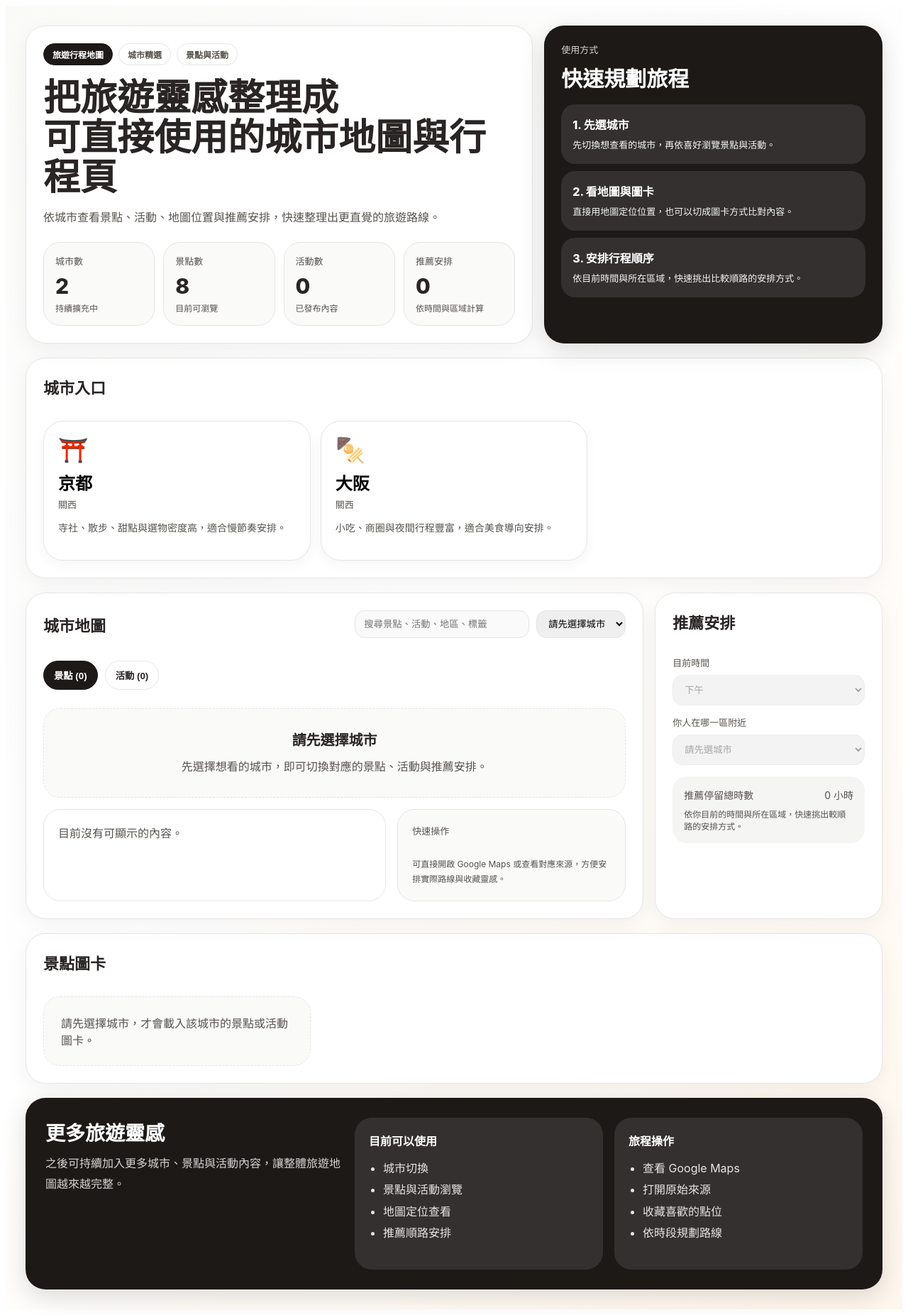
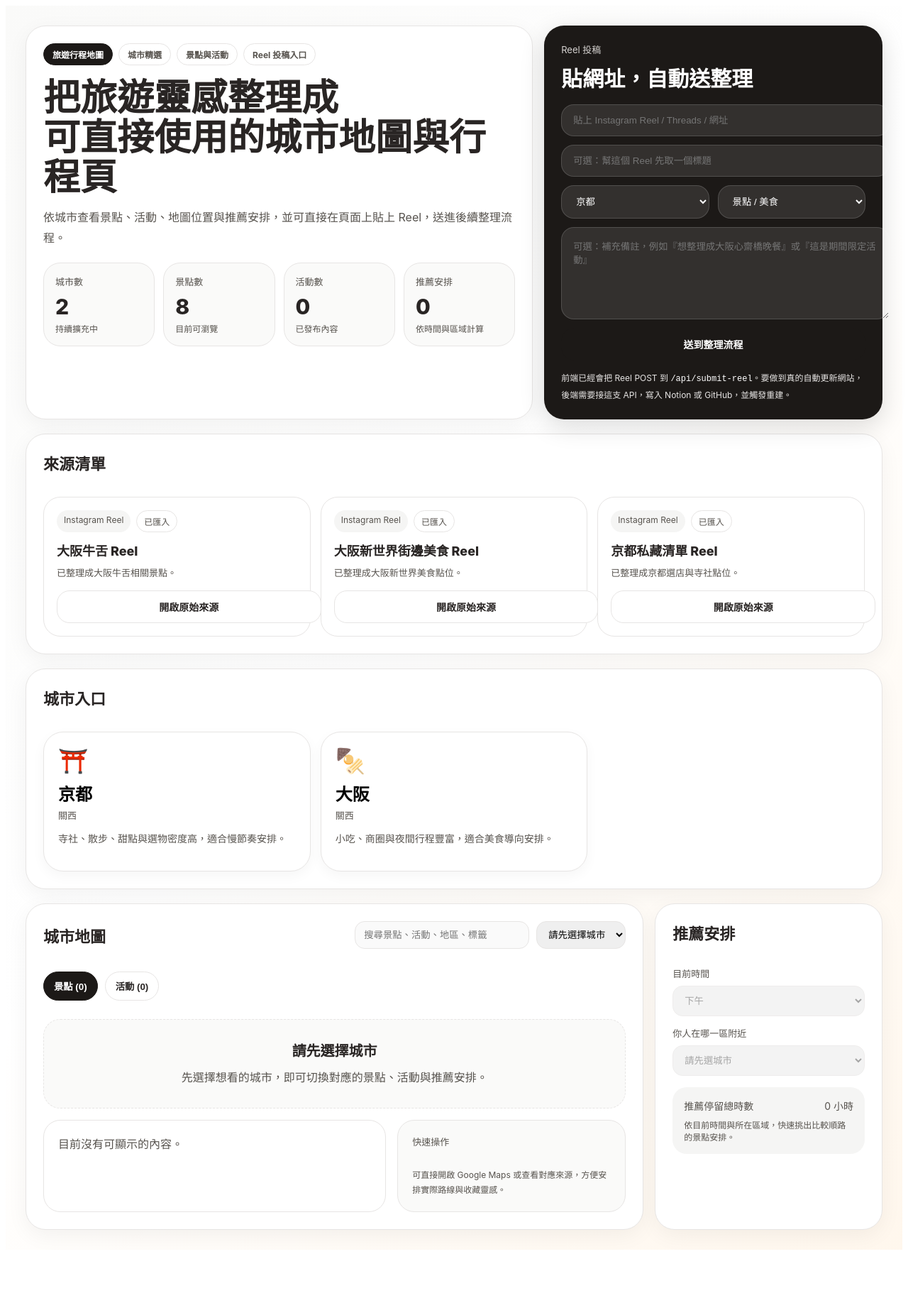
Before and after one commit to coolbeardcool-lang/travel-reels-trip-planner, a React (Vite) app: page / in a window 1280 px wide. Shown: the whole page at 71% size. After the commit the page ends 1769 px from the top, so only its background shows below. Built offline with nearby package versions, Linux system fonts and the light colour scheme.

Commit message:
Update App.jsx

```diff
--- a/src/App.jsx
+++ b/src/App.jsx
@@ -12,12 +12,14 @@ const BASE_URL = (() => {
       return import.meta.env.BASE_URL;
     }
   } catch (_error) {
-    // ignore and fall back below
+    // ignore
   }
   return "/";
 })();
 
+const SUBMIT_API_PATH = `${BASE_URL}api/submit-reel`;
 const CONTENT_MODES = ["spots", "events"];
+const REEL_TYPES = ["spot", "event"];
 
 const CITY_INDEX_SEED = [
   {
@@ -45,16 +47,25 @@ const SOURCES_SEED = [
     id: "src-osaka-gyutan",
     title: "大阪牛舌 Reel",
     url: "https://www.instagram.com/reel/DWOiXYxkf97/",
+    platform: "Instagram Reel",
+    status: "已匯入",
+    note: "已整理成大阪牛舌相關景點。",
   },
   {
     id: "src-osaka-shinsekai-food",
     title: "大阪新世界街邊美食 Reel",
     url: "https://www.instagram.com/reel/DV_M4ayDcf-/",
+    platform: "Instagram Reel",
+    status: "已匯入",
+    note: "已整理成大阪新世界美食點位。",
   },
   {
     id: "src-kyoto-hidden-list",
     title: "京都私藏清單 Reel",
     url: "https://www.instagram.com/reel/DWWQYkuAfHD/",
+    platform: "Instagram Reel",
+    status: "已匯入",
+    note: "已整理成京都選店與寺社點位。",
   },
 ];
 
@@ -66,7 +77,7 @@ const SPOTS_SEED = [
     area: "心齋橋",
     name: "吉次牛舌（分店待確認）",
     category: "餐廳",
-    description: "依 Reel 內容先建為大阪心齋橋區的牛舌名店。適合安排在晚餐時段，主打職人炭烤牛舌。",
+    description: "依 Reel 內容先建為大阪心齋橋區的牛舌名店。適合安排在晚餐時段。",
     sourceId: "src-osaka-gyutan",
     sourceTitle: "大阪牛舌 Reel",
     sourceUrl: "https://www.instagram.com/reel/DWOiXYxkf97/",
@@ -235,6 +246,12 @@ const COLORS = {
   accent: "#f97316",
   warningBg: "#fff7ed",
   warningText: "#c2410c",
+  successBg: "#ecfdf5",
+  successText: "#166534",
+  errorBg: "#fef2f2",
+  errorText: "#991b1b",
+  infoBg: "#eff6ff",
+  infoText: "#1d4ed8",
 };
 
 const CATEGORY_THEME = {
@@ -312,6 +329,9 @@ function normalizeSource(source, index) {
     id: source.id || `source-${index}`,
     title: source.title || "未命名來源",
     url: source.url || "",
+    platform: source.platform || "手動新增",
+    status: source.status || "待整理",
+    note: source.note || "",
   };
 }
 
@@ -503,7 +523,7 @@ function SectionCard({ children, title, right }) {
   );
 }
 
-function PrimaryButton({ children, href, secondary = false, block = false }) {
+function PrimaryButton({ children, href, secondary = false, block = false, onClick, type = "button", disabled = false }) {
   const style = {
     display: block ? "flex" : "inline-flex",
     width: block ? "100%" : undefined,
@@ -514,16 +534,23 @@ function PrimaryButton({ children, href, secondary = false, block = false }) {
     padding: "12px 16px",
     textDecoration: "none",
     border: secondary ? `1px solid ${COLORS.border}` : `1px solid ${COLORS.primary}`,
-    background: secondary ? "#ffffff" : COLORS.primary,
-    color: secondary ? COLORS.text : "#ffffff",
+    background: disabled ? COLORS.primarySoft : secondary ? "#ffffff" : COLORS.primary,
+    color: disabled ? COLORS.subtext : secondary ? COLORS.text : "#ffffff",
     fontWeight: 700,
     fontSize: 14,
-    cursor: "pointer",
+    cursor: disabled ? "not-allowed" : "pointer",
   };
+  if (href) {
+    return (
+      <a href={href} target="_blank" rel="noreferrer" style={style}>
+        {children}
+      </a>
+    );
+  }
   return (
-    <a href={href} target="_blank" rel="noreferrer" style={style}>
+    <button type={type} onClick={onClick} disabled={disabled} style={style}>
       {children}
-    </a>
+    </button>
   );
 }
 
@@ -629,6 +656,14 @@ export default function TravelReelsTripPlanner() {
   const [favorites, setFavorites] = useState([]);
   const [selectedCategories, setSelectedCategories] = useState([]);
   const [activeItemId, setActiveItemId] = useState(null);
+  const [reloadKey, setReloadKey] = useState(0);
+  const [submitUrl, setSubmitUrl] = useState("");
+  const [submitTitle, setSubmitTitle] = useState("");
+  const [submitType, setSubmitType] = useState("spot");
+  const [submitCitySlug, setSubmitCitySlug] = useState("kyoto");
+  const [submitNotes, setSubmitNotes] = useState("");
+  const [submitStatus, setSubmitStatus] = useState({ kind: "idle", message: "" });
+  const [isSubmitting, setIsSubmitting] = useState(false);
   const isMobile = useResponsiveColumns();
 
   const hasCitySelected = selectedCitySlug !== "unselected";
@@ -647,7 +682,7 @@ export default function TravelReelsTripPlanner() {
     return () => {
       cancelled = true;
     };
-  }, []);
+  }, [reloadKey]);
 
   useEffect(() => {
     let cancelled = false;
@@ -692,7 +727,7 @@ export default function TravelReelsTripPlanner() {
     return () => {
       cancelled = true;
     };
-  }, [selectedCitySlug, selectedContentMode, hasCitySelected, cityIndex]);
+  }, [selectedCitySlug, selectedContentMode, hasCitySelected, cityIndex, reloadKey]);
 
   const selectedCity = useMemo(() => cityIndex.find((city) => city.slug === selectedCitySlug) || null, [cityIndex, selectedCitySlug]);
 
@@ -754,6 +789,72 @@ export default function TravelReelsTripPlanner() {
     setFavorites((prev) => (prev.includes(id) ? prev.filter((item) => item !== id) : [...prev, id]));
   }
 
+  async function handleSubmitReel(event) {
+    event.preventDefault();
+    const cleanUrl = submitUrl.trim();
+    if (!cleanUrl) {
+      setSubmitStatus({ kind: "error", message: "請先貼上 Reel 或網址。" });
+      return;
+    }
+
+    setIsSubmitting(true);
+    setSubmitStatus({ kind: "loading", message: "正在送出，若 API 已接好，會把 Reel 送到整理流程。" });
+
+    try {
+      const response = await fetch(SUBMIT_API_PATH, {
+        method: "POST",
+        headers: { "Content-Type": "application/json" },
+        body: JSON.stringify({
+          url: cleanUrl,
+          title: submitTitle.trim(),
+          type: submitType,
+          citySlug: normalizeCitySlugValue(submitCitySlug),
+          notes: submitNotes.trim(),
+        }),
+      });
+
+      let payload = {};
+      const text = await response.text();
+      if (text) {
+        try {
+          payload = JSON.parse(text);
+        } catch (_error) {
+          payload = { raw: text };
+        }
+      }
+
+      if (!response.ok) {
+        const message = payload?.message || `送出失敗，HTTP ${response.status}`;
+        throw new Error(message);
+      }
+
+      setSubmitStatus({
+        kind: "success",
+        message: payload?.message || "已送出 Reel。若後端已接 Notion / GitHub workflow，網站會在整理完成後自動更新。",
+      });
+      setSubmitUrl("");
+      setSubmitTitle("");
+      setSubmitNotes("");
+      setSelectedCitySlug(normalizeCitySlugValue(submitCitySlug) || selectedCitySlug);
+      setReloadKey((value) => value + 1);
+    } catch (error) {
+      setSubmitStatus({
+        kind: "error",
+        message: error instanceof Error
+          ? `${error.message}。目前前端已經接到投稿 API，但還需要把 /api/submit-reel 後端接上，才能真的自動寫入 Notion 並重建網站。`
+          : "送出失敗。",
+      });
+    } finally {
+      setIsSubmitting(false);
+    }
+  }
+
+  const submitStatusStyle = submitStatus.kind === "success"
+    ? { background: COLORS.successBg, color: COLORS.successText }
+    : submitStatus.kind === "error"
+      ? { background: COLORS.errorBg, color: COLORS.errorText }
+      : { background: COLORS.infoBg, color: COLORS.infoText };
+
   return (
     <div style={{ minHeight: "100vh", background: COLORS.pageBg, color: COLORS.text, fontFamily: 'Inter, system-ui, -apple-system, BlinkMacSystemFont, "Segoe UI", sans-serif' }}>
       <div style={{ maxWidth: 1280, margin: "0 auto", padding: isMobile ? 16 : 28 }}>
@@ -763,6 +864,7 @@ export default function TravelReelsTripPlanner() {
               <span style={{ ...chipStyle("景點"), background: COLORS.primary, color: "#ffffff", borderColor: COLORS.primary }}>旅遊行程地圖</span>
               <span style={{ ...chipStyle("寺社"), background: "#ffffff", color: COLORS.subtext, border: `1px solid ${COLORS.border}` }}>城市精選</span>
               <span style={{ ...chipStyle("逛街"), background: "#ffffff", color: COLORS.subtext, border: `1px solid ${COLORS.border}` }}>景點與活動</span>
+              <span style={{ ...chipStyle("活動"), background: "#ffffff", color: COLORS.subtext, border: `1px solid ${COLORS.border}` }}>Reel 投稿入口</span>
             </div>
             <div style={{ marginTop: 18 }}>
               <h1 style={{ margin: 0, fontSize: isMobile ? 30 : 52, lineHeight: 1.08, fontWeight: 900 }}>
@@ -771,7 +873,7 @@ export default function TravelReelsTripPlanner() {
                 可直接使用的城市地圖與行程頁
               </h1>
               <p style={{ marginTop: 14, maxWidth: 820, color: COLORS.subtext, fontSize: 16, lineHeight: 1.8 }}>
-                依城市查看景點、活動、地圖位置與推薦安排，快速整理出更直覺的旅遊路線。
+                依城市查看景點、活動、地圖位置與推薦安排，並可直接在頁面上貼上 Reel，送進後續整理流程。
               </p>
             </div>
             <div style={{ display: "grid", gridTemplateColumns: isMobile ? "1fr 1fr" : "repeat(4, 1fr)", gap: 12, marginTop: 20 }}>
@@ -783,23 +885,76 @@ export default function TravelReelsTripPlanner() {
           </SectionCard>
 
           <div style={{ background: COLORS.primary, color: "#ffffff", borderRadius: 28, padding: 24, boxShadow: "0 10px 35px rgba(0,0,0,0.14)" }}>
-            <div style={{ fontSize: 13, color: "#d6d3d1" }}>使用方式</div>
-            <div style={{ marginTop: 8, fontSize: 30, fontWeight: 900 }}>快速規劃旅程</div>
-            <div style={{ marginTop: 16, display: "grid", gap: 10 }}>
-              <div style={{ borderRadius: 20, background: "rgba(255,255,255,0.10)", padding: 16 }}>
-                <div style={{ fontWeight: 800 }}>1. 先選城市</div>
-                <div style={{ marginTop: 6, fontSize: 13, lineHeight: 1.7, color: "#f5f5f4" }}>先切換想查看的城市，再依喜好瀏覽景點與活動。</div>
+            <div style={{ fontSize: 13, color: "#d6d3d1" }}>Reel 投稿</div>
+            <div style={{ marginTop: 8, fontSize: 30, fontWeight: 900 }}>貼網址，自動送整理</div>
+            <form onSubmit={handleSubmitReel} style={{ marginTop: 16, display: "grid", gap: 12 }}>
+              <input
+                value={submitUrl}
+                onChange={(e) => setSubmitUrl(e.target.value)}
+                placeholder="貼上 Instagram Reel / Threads / 網址"
+                style={{ width: "100%", borderRadius: 18, border: "1px solid rgba(255,255,255,0.15)", background: "rgba(255,255,255,0.10)", color: "#ffffff", padding: "14px 16px", outline: "none" }}
+              />
+              <input
+                value={submitTitle}
+                onChange={(e) => setSubmitTitle(e.target.value)}
+                placeholder="可選：幫這個 Reel 先取一個標題"
+                style={{ width: "100%", borderRadius: 18, border: "1px solid rgba(255,255,255,0.15)", background: "rgba(255,255,255,0.10)", color: "#ffffff", padding: "14px 16px", outline: "none" }}
+              />
+              <div style={{ display: "grid", gap: 12, gridTemplateColumns: isMobile ? "1fr" : "1fr 1fr" }}>
+                <select value={submitCitySlug} onChange={(e) => setSubmitCitySlug(e.target.value)} style={{ borderRadius: 18, border: "1px solid rgba(255,255,255,0.15)", background: "rgba(255,255,255,0.10)", color: "#ffffff", padding: "14px 16px", outline: "none" }}>
+                  {cityIndex.map((city) => (
+                    <option key={city.slug} value={city.slug} style={{ color: COLORS.text }}>
+                      {city.label}
+                    </option>
+                  ))}
+                </select>
+                <select value={submitType} onChange={(e) => setSubmitType(e.target.value)} style={{ borderRadius: 18, border: "1px solid rgba(255,255,255,0.15)", background: "rgba(255,255,255,0.10)", color: "#ffffff", padding: "14px 16px", outline: "none" }}>
+                  {REEL_TYPES.map((type) => (
+                    <option key={type} value={type} style={{ color: COLORS.text }}>
+                      {type === "spot" ? "景點 / 美食" : "活動 / 展覽"}
+                    </option>
+                  ))}
+                </select>
               </div>
-              <div style={{ borderRadius: 20, background: "rgba(255,255,255,0.10)", padding: 16 }}>
-                <div style={{ fontWeight: 800 }}>2. 看地圖與圖卡</div>
-                <div style={{ marginTop: 6, fontSize: 13, lineHeight: 1.7, color: "#f5f5f4" }}>直接用地圖定位位置，也可以切成圖卡方式比對內容。</div>
+              <textarea
+                value={submitNotes}
+                onChange={(e) => setSubmitNotes(e.target.value)}
+                placeholder="可選：補充備註，例如『想整理成大阪心齋橋晚餐』或『這是期間限定活動』"
+                style={{ width: "100%", minHeight: 96, borderRadius: 18, border: "1px solid rgba(255,255,255,0.15)", background: "rgba(255,255,255,0.10)", color: "#ffffff", padding: 16, outline: "none", resize: "vertical" }}
+              />
+              <PrimaryButton type="submit" onClick={handleSubmitReel} disabled={isSubmitting}>
+                {isSubmitting ? "送出中…" : "送到整理流程"}
+              </PrimaryButton>
+            </form>
+            <div style={{ marginTop: 14, fontSize: 12, lineHeight: 1.8, color: "#e7e5e4" }}>
+              前端已經會把 Reel POST 到 <code style={{ color: "#fff" }}>{SUBMIT_API_PATH}</code>。要做到真的自動更新網站，後端需要接這支 API，寫入 Notion 或 GitHub，並觸發重建。
+            </div>
+            {submitStatus.kind !== "idle" ? (
+              <div style={{ marginTop: 14, borderRadius: 18, padding: 14, fontSize: 13, lineHeight: 1.8, ...submitStatusStyle }}>
+                {submitStatus.message}
               </div>
-              <div style={{ borderRadius: 20, background: "rgba(255,255,255,0.10)", padding: 16 }}>
-                <div style={{ fontWeight: 800 }}>3. 安排行程順序</div>
-                <div style={{ marginTop: 6, fontSize: 13, lineHeight: 1.7, color: "#f5f5f4" }}>依目前時間與所在區域，快速挑出比較順路的安排方式。</div>
-              </div>
+            ) : null}
+          </div>
+        </div>
+
+        <div style={{ marginTop: 20 }}>
+          <SectionCard title="來源清單">
+            <div style={{ display: "grid", gap: 14, gridTemplateColumns: isMobile ? "1fr" : "repeat(3, minmax(0, 1fr))" }}>
+              {sources.map((source) => (
+                <div key={source.id} style={{ border: `1px solid ${COLORS.border}`, borderRadius: 24, background: COLORS.card, padding: 18 }}>
+                  <div style={{ display: "flex", gap: 8, flexWrap: "wrap" }}>
+                    <span style={{ borderRadius: 999, background: COLORS.primarySoft, padding: "6px 10px", fontSize: 12, color: COLORS.subtext }}>{source.platform || "來源"}</span>
+                    <span style={{ borderRadius: 999, background: "#ffffff", border: `1px solid ${COLORS.border}`, padding: "6px 10px", fontSize: 12, color: COLORS.subtext }}>{source.status || "待整理"}</span>
+                  </div>
+                  <div style={{ marginTop: 12, fontSize: 18, fontWeight: 800 }}>{source.title}</div>
+                  <div style={{ marginTop: 8, fontSize: 13, color: COLORS.subtext, lineHeight: 1.7 }}>{source.note || ""}</div>
+                  <div style={{ marginTop: 14 }}>
+                    <PrimaryButton href={source.url} block secondary>開啟原始來源</PrimaryButton>
+                  </div>
+                </div>
+              ))}
             </div>
-          </div>
+          </SectionCard>
         </div>
 
         <div style={{ marginTop: 20 }}>
@@ -995,15 +1150,17 @@ export default function TravelReelsTripPlanner() {
                 </select>
               </div>
             </div>
+
             <div style={{ marginTop: 16, borderRadius: 20, background: COLORS.primarySoft, padding: 16 }}>
               <div style={{ display: "flex", justifyContent: "space-between", gap: 12, fontSize: 14, color: COLORS.subtext }}>
                 <span>推薦停留總時數</span>
                 <span>{Math.round((recommendations.reduce((sum, spot) => sum + spot.stayMinutes, 0) / 60) * 10) / 10} 小時</span>
               </div>
               <div style={{ marginTop: 8, fontSize: 12, color: COLORS.subtext }}>
-                依你目前的時間與所在區域，快速挑出較順路的安排方式。
+                依目前時間與所在區域，快速挑出比較順路的景點安排。
               </div>
             </div>
+
             <div style={{ display: "grid", gap: 12, marginTop: 16 }}>
               {recommendations.map((item) => (
                 <div key={item.id} style={{ border: `1px solid ${COLORS.border}`, borderRadius: 22, background: COLORS.card, padding: 16 }}>
@@ -1023,113 +1180,8 @@ export default function TravelReelsTripPlanner() {
                   </div>
                 </div>
               ))}
-              {!recommendations.length && hasCitySelected ? (
-                <div style={{ borderRadius: 18, background: COLORS.cardMuted, padding: 16, color: COLORS.subtext }}>目前這個城市還沒有可推薦的景點資料。</div>
-              ) : null}
             </div>
           </SectionCard>
-        </div>
-
-        <div style={{ marginTop: 20 }}>
-          <SectionCard title={selectedContentMode === "spots" ? "景點圖卡" : "活動圖卡"}>
-            <div style={{ display: "grid", gap: 14, gridTemplateColumns: isMobile ? "1fr" : "repeat(3, minmax(0, 1fr))" }}>
-              {hasCitySelected ? activeCollection.map((item) => {
-                const favored = favorites.includes(item.id);
-                return (
-                  <div key={item.id} style={{ border: `1px solid ${COLORS.border}`, borderRadius: 28, overflow: "hidden", background: COLORS.card, boxShadow: "0 8px 24px rgba(0,0,0,0.04)" }}>
-                    <div style={{ padding: 20, background: "linear-gradient(135deg,#f5f5f4 0%,#ffffff 100%)", borderBottom: `1px solid ${COLORS.border}` }}>
-                      <div style={{ display: "flex", justifyContent: "space-between", gap: 12, alignItems: "flex-start" }}>
-                        <div>
-                          <div style={{ display: "flex", gap: 8, flexWrap: "wrap", alignItems: "center" }}>
-                            <span style={{ fontSize: 36 }}>{item.thumbnail}</span>
-                            <span style={chipStyle(item.category)}>{item.category}</span>
-                          </div>
-                          <div style={{ marginTop: 12, fontSize: 22, fontWeight: 900, lineHeight: 1.2 }}>{item.name}</div>
-                          <div style={{ marginTop: 6, fontSize: 14, color: COLORS.subtext }}>{item.city}・{item.area}</div>
-                        </div>
-                        {selectedContentMode === "spots" ? (
-                          <button
-                            type="button"
-                            onClick={() => toggleFavorite(item.id)}
-                            style={{
-                              width: 42,
-                              height: 42,
-                              borderRadius: 999,
-                              border: `1px solid ${COLORS.border}`,
-                              background: favored ? "#fee2e2" : "#ffffff",
-                              cursor: "pointer",
-                              fontSize: 18,
-                            }}
-                          >
-                            {favored ? "❤️" : "🤍"}
-                          </button>
-                        ) : null}
-                      </div>
-                    </div>
-                    <div style={{ padding: 20 }}>
-                      <div style={{ fontSize: 14, color: COLORS.subtext, lineHeight: 1.8 }}>{item.description}</div>
-                      <div style={{ display: "flex", gap: 8, flexWrap: "wrap", marginTop: 14 }}>
-                        {item.tags.map((tag) => (
-                          <span key={tag} style={{ borderRadius: 999, background: COLORS.primarySoft, padding: "6px 10px", fontSize: 12, color: COLORS.subtext }}>#{tag}</span>
-                        ))}
-                      </div>
-                      {selectedContentMode === "spots" ? (
-                        <div style={{ display: "grid", gridTemplateColumns: "1fr 1fr", gap: 10, marginTop: 16 }}>
-                          <div style={{ borderRadius: 18, background: COLORS.primarySoft, padding: 14 }}>
-                            <div style={{ fontSize: 12, color: COLORS.subtext }}>建議時段</div>
-                            <div style={{ marginTop: 6, fontSize: 15, fontWeight: 800 }}>{item.bestTime}</div>
-                          </div>
-                          <div style={{ borderRadius: 18, background: COLORS.primarySoft, padding: 14 }}>
-                            <div style={{ fontSize: 12, color: COLORS.subtext }}>停留時間</div>
-                            <div style={{ marginTop: 6, fontSize: 15, fontWeight: 800 }}>{item.stayMinutes} 分</div>
-                          </div>
-                        </div>
-                      ) : (
-                        <div style={{ marginTop: 16, borderRadius: 18, background: COLORS.warningBg, color: COLORS.warningText, padding: 14, fontSize: 13, lineHeight: 1.8 }}>
-                          活動期間：{formatEventWindow(item)}
-                        </div>
-                      )}
-                      <div style={{ display: "grid", gap: 10, marginTop: 16 }}>
-                        <PrimaryButton href={item.mapUrl} block secondary>Google Maps</PrimaryButton>
-                        <PrimaryButton href={item.sourceUrl} block>原始來源</PrimaryButton>
-                      </div>
-                    </div>
-                  </div>
-                );
-              }) : (
-                <div style={{ border: `1px dashed ${COLORS.border}`, borderRadius: 24, background: COLORS.cardMuted, padding: 24, color: COLORS.subtext }}>請先選擇城市，才會載入該城市的景點或活動圖卡。</div>
-              )}
-            </div>
-          </SectionCard>
-        </div>
-
-        <div style={{ marginTop: 20, background: COLORS.primary, color: "#ffffff", borderRadius: 28, padding: isMobile ? 20 : 28, boxShadow: "0 10px 35px rgba(0,0,0,0.14)" }}>
-          <div style={{ display: "grid", gap: 16, gridTemplateColumns: isMobile ? "1fr" : "1.2fr 1fr 1fr" }}>
-            <div>
-              <div style={{ fontSize: 28, fontWeight: 900 }}>更多旅遊靈感</div>
-              <div style={{ marginTop: 10, lineHeight: 1.8, color: "#d6d3d1" }}>
-                之後可持續加入更多城市、景點與活動內容，讓整體旅遊地圖越來越完整。
-              </div>
-            </div>
-            <div style={{ borderRadius: 24, background: "rgba(255,255,255,0.10)", padding: 20 }}>
-              <div style={{ fontWeight: 800 }}>目前可以使用</div>
-              <ul style={{ marginTop: 12, paddingLeft: 20, lineHeight: 1.9, color: "#e7e5e4" }}>
-                <li>城市切換</li>
-                <li>景點與活動瀏覽</li>
-                <li>地圖定位查看</li>
-                <li>推薦順路安排</li>
-              </ul>
-            </div>
-            <div style={{ borderRadius: 24, background: "rgba(255,255,255,0.10)", padding: 20 }}>
-              <div style={{ fontWeight: 800 }}>旅程操作</div>
-              <ul style={{ marginTop: 12, paddingLeft: 20, lineHeight: 1.9, color: "#e7e5e4" }}>
-                <li>查看 Google Maps</li>
-                <li>打開原始來源</li>
-                <li>收藏喜歡的點位</li>
-                <li>依時段規劃路線</li>
-              </ul>
-            </div>
-          </div>
         </div>
       </div>
     </div>
```
